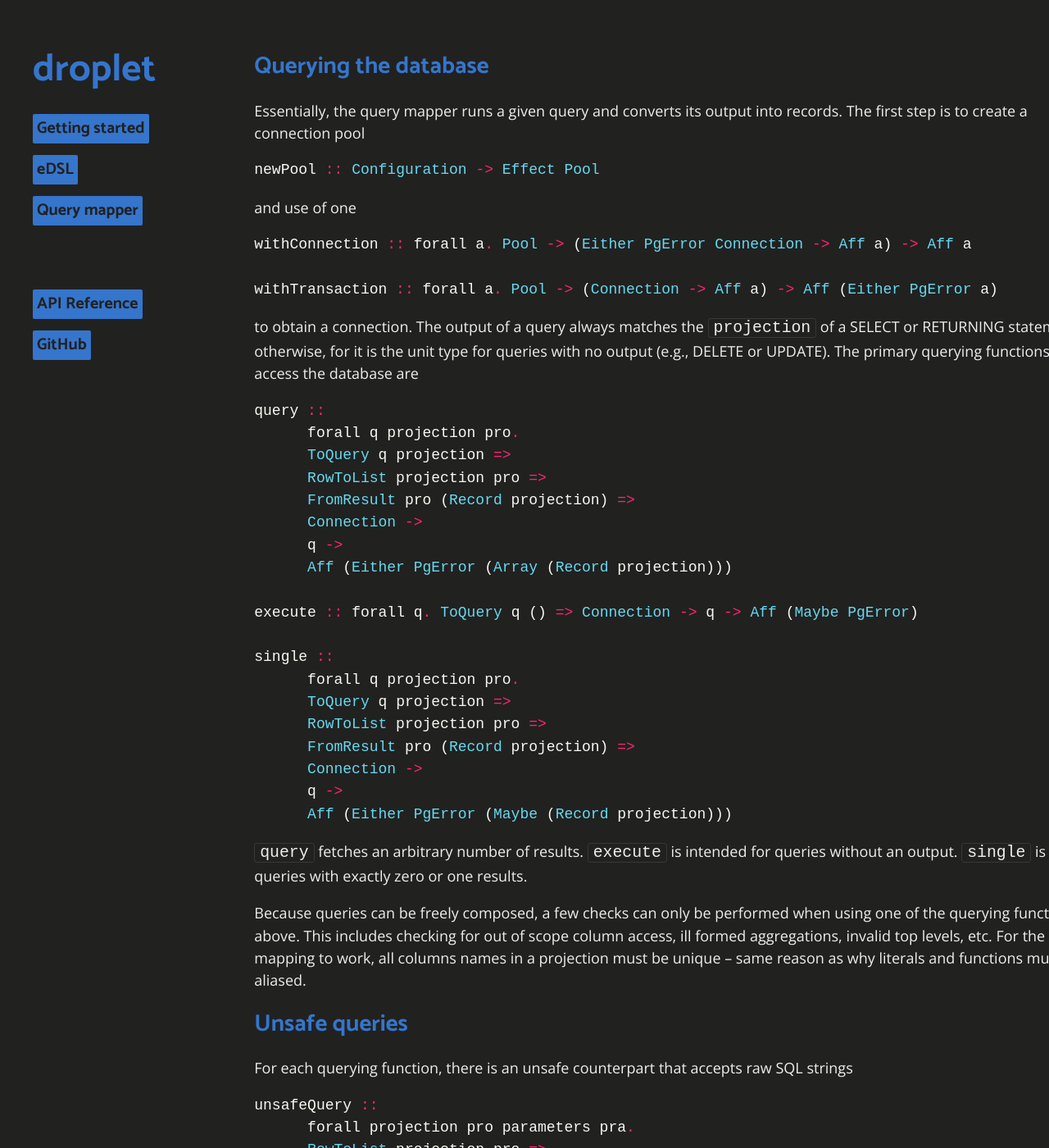
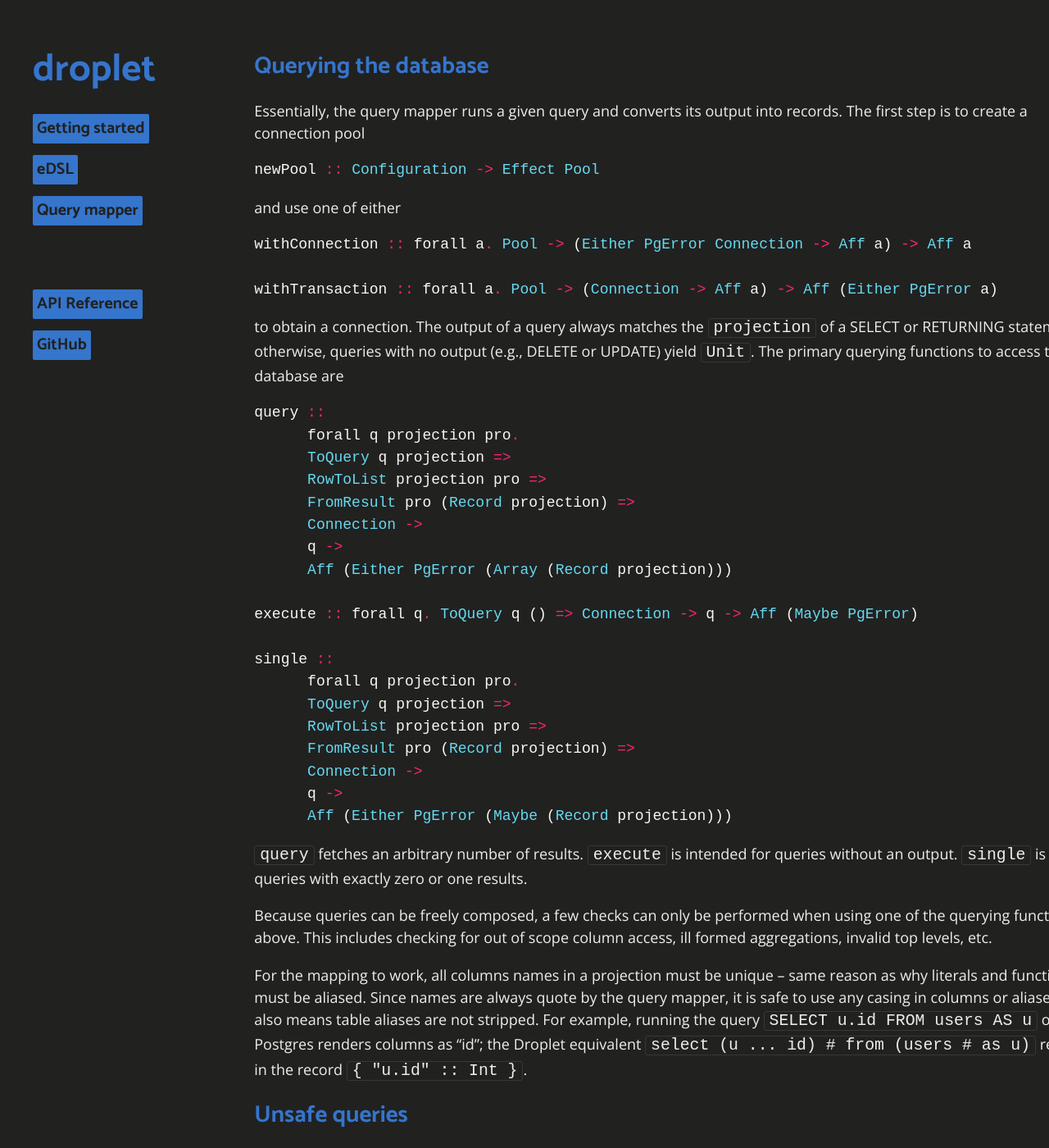
Before and after one commit to easafe/purescript-droplet, a Jekyll site: the page built from docs/mapper.md, in a window 1280 px wide and 1400 px high. Shown: the whole window at 82% size. Built offline with Jekyll 4.4.1, drawn with Linux system fonts in a browser that asks for light colours; some of the changed text lies outside the part shown.

Commit message:
Query mapping documentation

````diff
--- a/docs/mapper.md
+++ b/docs/mapper.md
@@ -11,7 +11,7 @@ Essentially, the query mapper runs a given query and converts its output into re
 newPool :: Configuration -> Effect Pool
 ```
 
-and use of one
+and use one of either
 
 ```haskell
 withConnection :: forall a. Pool -> (Either PgError Connection -> Aff a) -> Aff a
@@ -19,7 +19,7 @@ withConnection :: forall a. Pool -> (Either PgError Connection -> Aff a) -> Aff
 withTransaction :: forall a. Pool -> (Connection -> Aff a) -> Aff (Either PgError a)
 ```
 
-to obtain a connection. The output of a query always matches the `projection` of a SELECT or RETURNING statement; otherwise, for it is the unit type for queries with no output (e.g., DELETE or UPDATE). The primary querying functions to access the database are
+to obtain a connection. The output of a query always matches the `projection` of a SELECT or RETURNING statement; otherwise, queries with no output (e.g., DELETE or UPDATE) yield `Unit`. The primary querying functions to access the database are
 
 ```haskell
 query ::
@@ -45,7 +45,9 @@ single ::
 
 `query` fetches an arbitrary number of results. `execute` is intended for queries without an output. `single` is for queries with exactly zero or one results.
 
-Because queries can be freely composed, a few checks can only be performed when using one of the querying functions above. This includes checking for out of scope column access, ill formed aggregations, invalid top levels, etc. For the mapping to work, all columns names in a projection must be unique -- same reason as why literals and functions must be aliased.
+Because queries can be freely composed, a few checks can only be performed when using one of the querying functions above. This includes checking for out of scope column access, ill formed aggregations, invalid top levels, etc.
+
+For the mapping to work, all columns names in a projection must be unique -- same reason as why literals and functions must be aliased. Since names are always quote by the query mapper, it is safe to use any casing in columns or aliases. This also means table aliases are not stripped. For example, running the query `SELECT u.id FROM users AS u` on Postgres renders columns as "id"; the Droplet equivalent `select (u ... id) # from (users # as u)` results in the record `{ "u.id" :: Int }`.
 
 ## Unsafe queries
 
@@ -87,7 +89,7 @@ unsafeSingle ::
       Aff (Either PgError (Maybe (Record projection)))
 ```
 
-A type annotation will likely be required to determine the output records. The `Maybe Plan` parameter is for prepared statements. To include parameters in your query use the notation `@name` and have a matching key in the `Record parameters` argument. For example
+A type annotation will likely be required to determine the output records. The `Maybe Plan` parameter is for prepared statements. To add parameters to your query, use the notation `@name` and include a matching key in the `Record parameters` argument. For example
 
 ```haskell
 selectUnsafe :: Aff (Either PgError (Array {id :: Int}))
@@ -103,6 +105,6 @@ selectUnsafe = withConnection pool $ \c -> do
 
 ## Type mapping
 
-Most common types (integers, strings, date/datetime, etc.) work out of the box. In case the default behavior isn't desirable, or you need to map columns to custom types, the type classes `FromValue` and `ToValue` perform type mappings. `FromValue` translates `Foreign` SQL values to PureScript; `ToValue` parses PureScript values into `Foreign`. All parameters must also have `ToValue` instances.
+Most common types (integers, strings, date/datetime, etc.) work out of the box. In case the default behavior isn't desirable, or you need to map columns to custom types, the type classes `FromValue` and `ToValue` can perform conversions. `FromValue` translates `Foreign` SQL values to PureScript; `ToValue` parses PureScript values into `Foreign`. All parameters must also have `ToValue` instances.
 
 <a href="/edsl" class="direction previous">Previous: eDSL</a>
````
